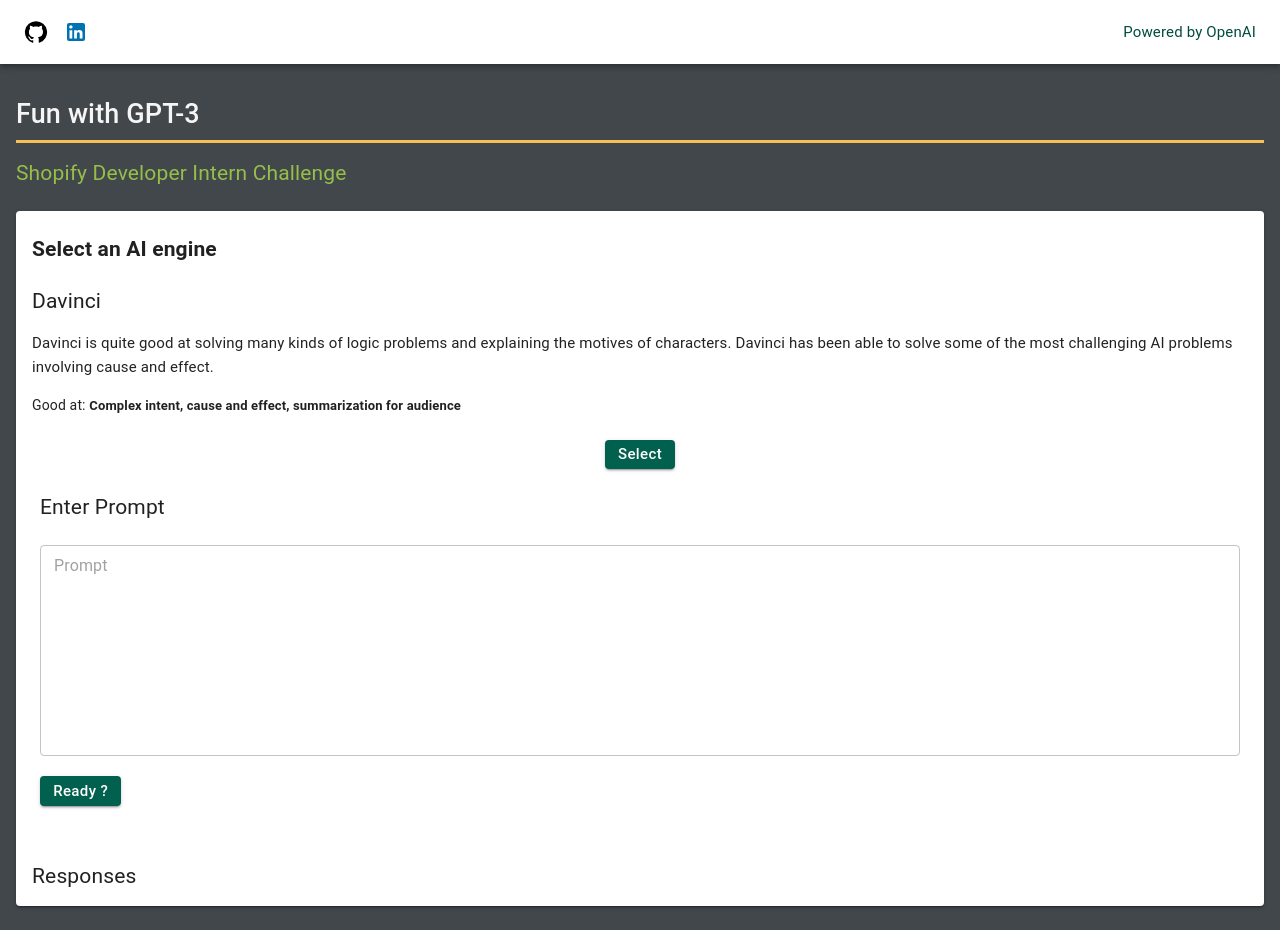
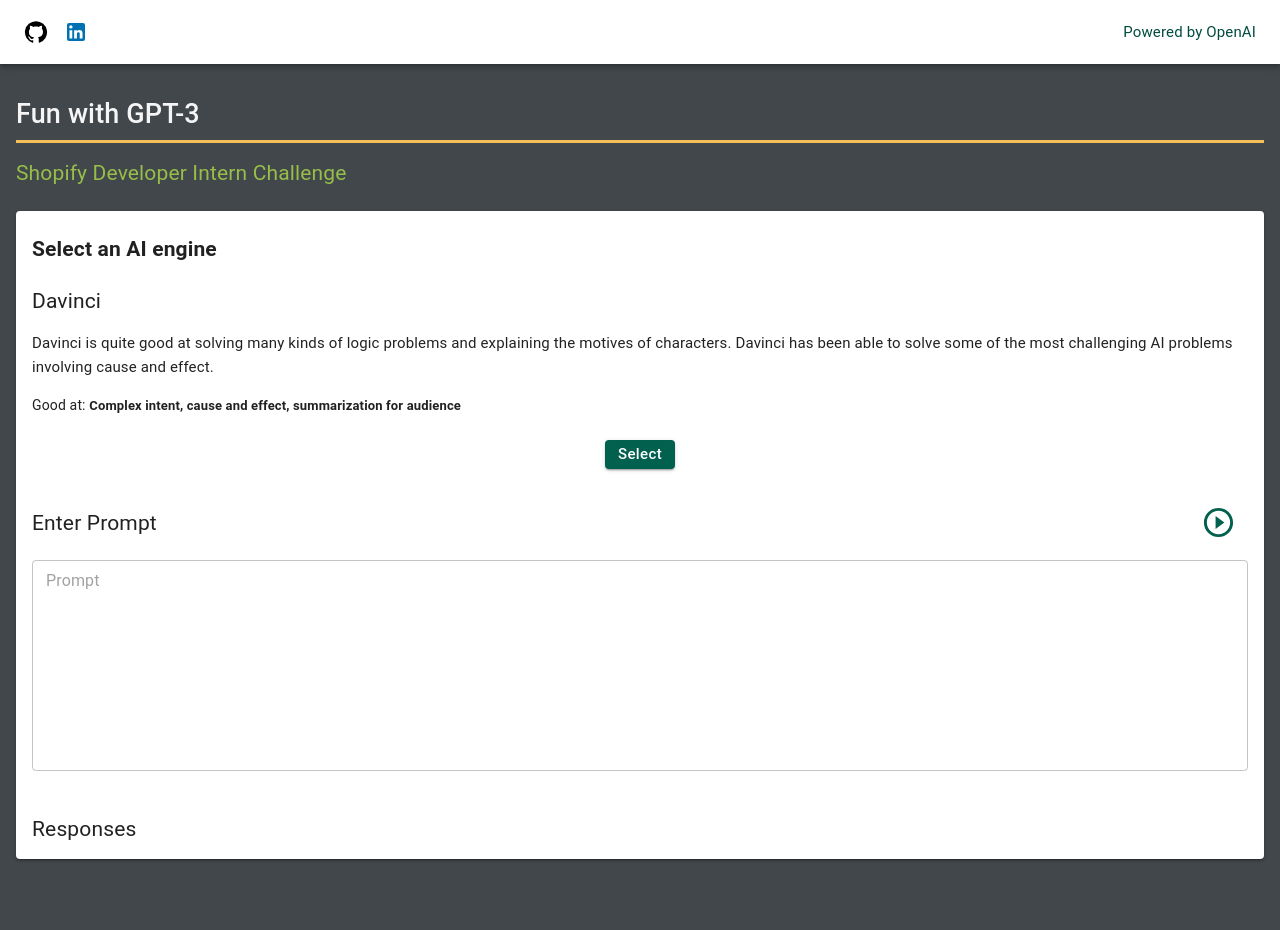
Before and after one commit to criscunas/FunWithGPT-3, a Next.js app: page / in a window 1280 px wide. After the commit the page ends 883 px from the top, so only its background shows below. Built offline with nearby package versions, Linux system fonts and the light colour scheme.

Commit message:
added icon button to submit prompt

```diff
--- a/src/components/PromptForm/PromptForm.js
+++ b/src/components/PromptForm/PromptForm.js
@@ -1,6 +1,7 @@
 import style from './PromptForm.module.scss';
 import { useFormik} from "formik";
-import { TextField, Button} from "@material-ui/core";
+import { TextField, Button, IconButton} from "@material-ui/core";
+import PlayCircleOutlineIcon from "@mui/icons-material/PlayCircleOutline";
 import * as Yup from "yup";
 
 export const PromptForm = ({handler}) => {
@@ -15,7 +16,7 @@
       prompt: ""
     },
     onSubmit: (values, { resetForm }) => {
-      handler();
+      handler(values)
       resetForm();
     },
   });
@@ -23,13 +24,23 @@
   return (
     <>
       <form onSubmit={formik.handleSubmit} className={style.prompt}>
-        <h2 className={style.prompt__header}> Enter Prompt </h2>
+        <div className={style.prompt__header}>
+          <h1 className={style.prompt__header_text}> Enter Prompt </h1>
+          <IconButton
+            color="primary"
+            aria-label="play button"
+            component="span"
+            onClick={formik.handleSubmit}
+          >
+            <PlayCircleOutlineIcon fontSize="large" htmlColor="#02604E" />
+          </IconButton>
+        </div>
         <TextField
           name="prompt"
-          placeholder='Prompt'
-          variant= 'outlined'
+          placeholder="Prompt"
+          variant="outlined"
           type="text"
-          margin='dense'
+          margin="dense"
           size="medium"
           multiline
           minRows={10}
@@ -39,16 +50,6 @@
           error={formik.touched.prompt && Boolean(formik.errors.prompt)}
           helperText={formik.touched.prompt && formik.errors.prompt}
         />
-        <div className={style.prompt__button_container}>
-          <Button
-            className={style.prompt__button}
-            size="small"
-            type="submit"
-            variant="contained"
-          >
-            <p className={style.prompt__button_text}> Ready ? </p>
-          </Button>
-        </div>
       </form>
     </>
   );
--- a/src/components/PromptForm/PromptForm.module.scss
+++ b/src/components/PromptForm/PromptForm.module.scss
@@ -5,22 +5,24 @@
 .prompt {
   display: flex;
   flex-direction: column;
-
-  margin: 0.5rem;
+  margin: 0.5rem 0;
 
 
   &__header {
+    display: flex;
+    align-items: center;
+    justify-content: space-between;
+
+  }
+
+  &__header_text {
+
     @include mobile-displayMedium;
-    padding-bottom: 1rem;
 
   }
 
   &__textfield {
 
-  }
-
-  &__button_container {
-    padding: 1rem 0;
   }
 
   &__button {
@@ -29,13 +31,6 @@
     align-self: flex-end;
   }
 
-  &__button_text {
-    text-transform: none;
-    color: white;
-    padding: 0.2rem;
-    @include mobile-button-text;
-  }
-
 
 
 }
```
